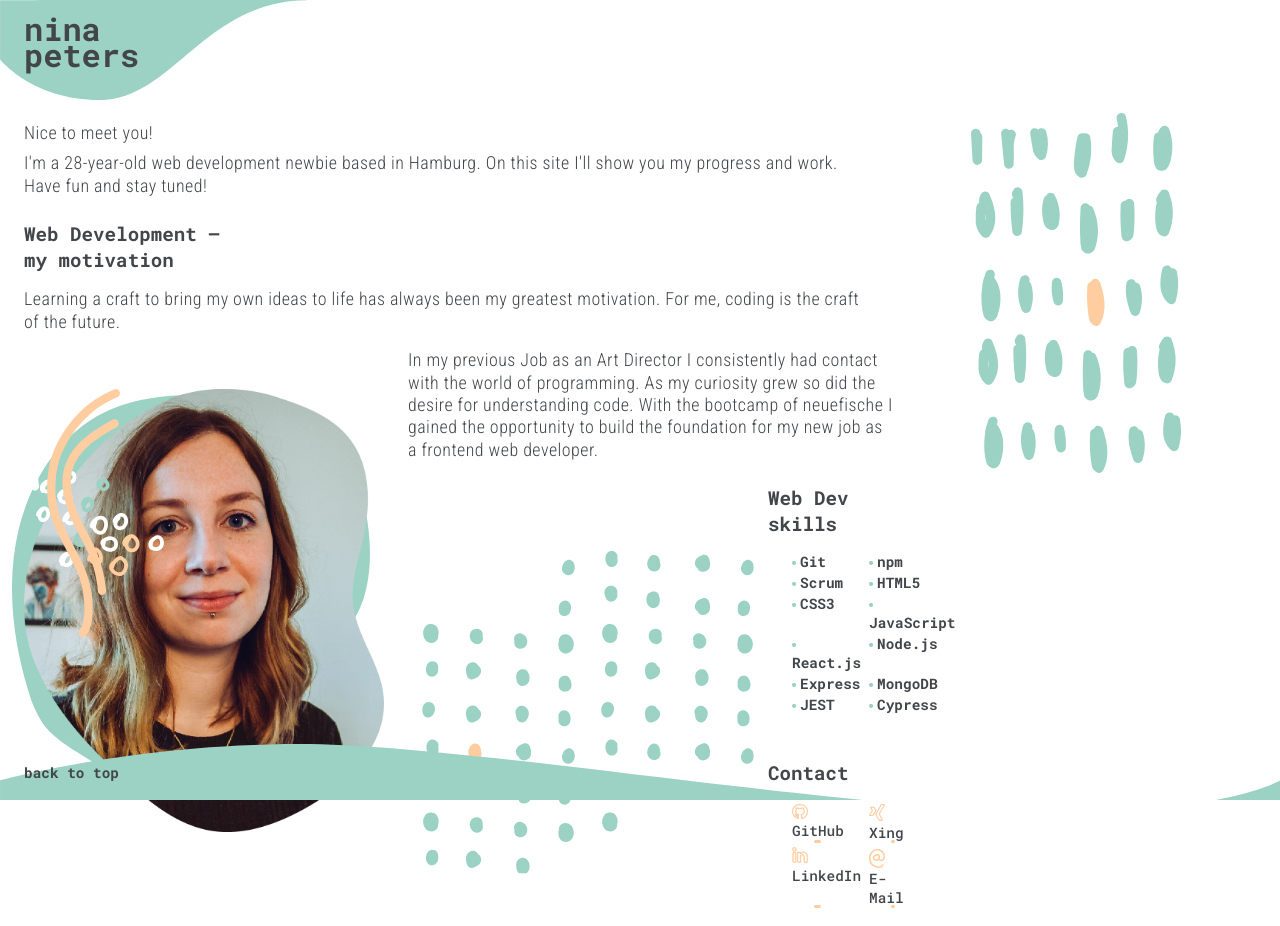
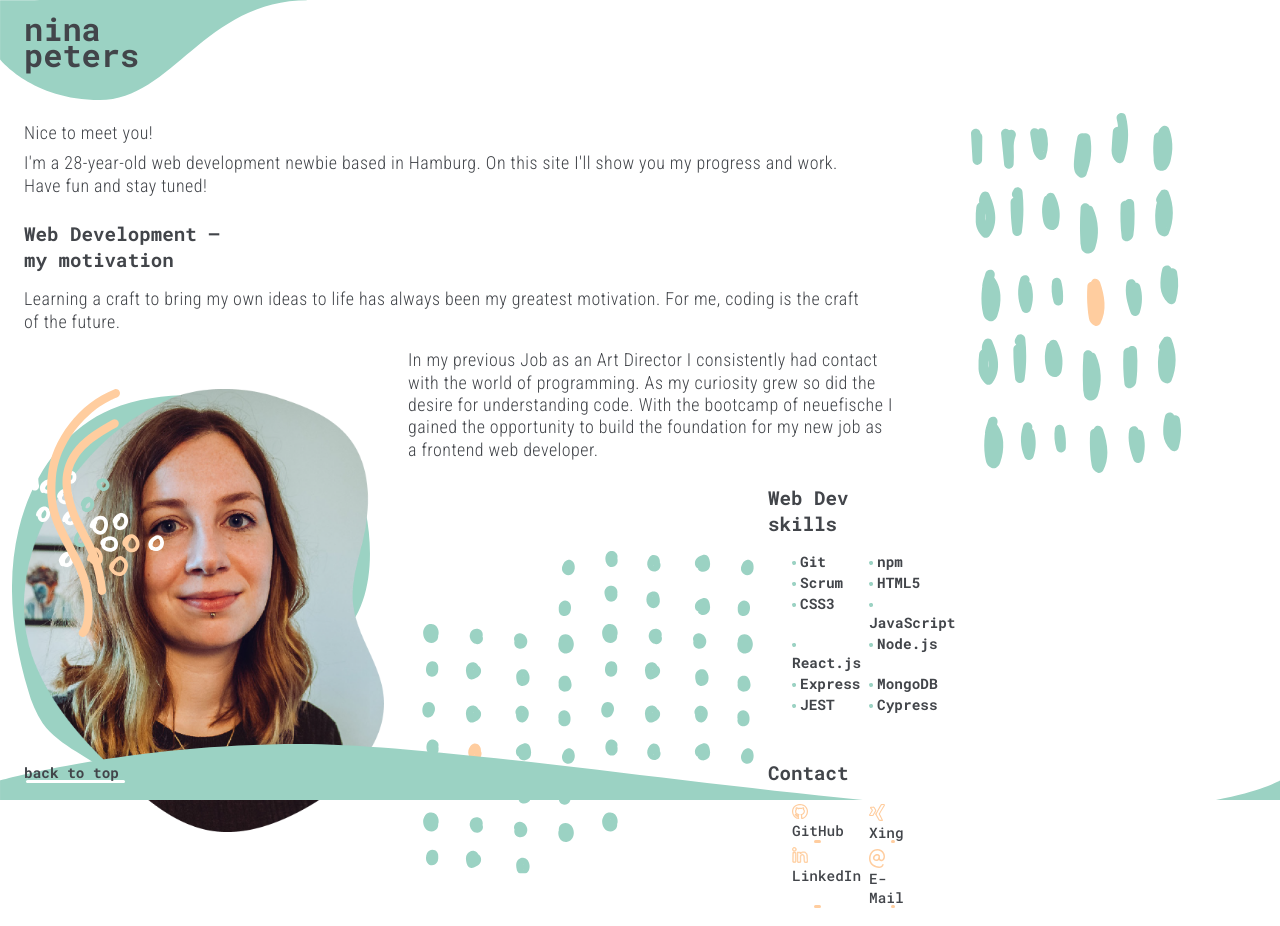
Before and after one commit to ninapeters/personal-website, a website built with Parcel: page src/index.html in a window 1280 px wide. Shown: the top 926 px of the page. Built offline with nearby package versions, Linux system fonts and the light colour scheme.

Commit message:
Fix hierarchy of navigation elements

```diff
--- a/src/css/navigation.css
+++ b/src/css/navigation.css
@@ -25,3 +25,18 @@
   font-size: 0.9rem;
   font-weight: 700;
 }
+
+.navigation__link-text {
+  z-index: 200;
+  position: relative;
+}
+
+.navigation__underline::after {
+  z-index: 150;
+  width: 8%;
+  background: var(--white);
+}
+
+.navigation__underline:hover::after {
+  width: 22%;
+}
--- a/src/index.html
+++ b/src/index.html
@@ -204,7 +204,11 @@
       <!--  -->
       <footer class="navigation-fixed">
         <nav class="navigation__background navigation__grid">
-          <a href="#nina" class="navigation__link">back to top</a>
+          <a
+            href="#nina"
+            class="navigation__link underline navigation__underline"
+            ><span class="navigation__link-text">back to top</span></a
+          >
         </nav>
       </footer>
       <!--  -->
```
